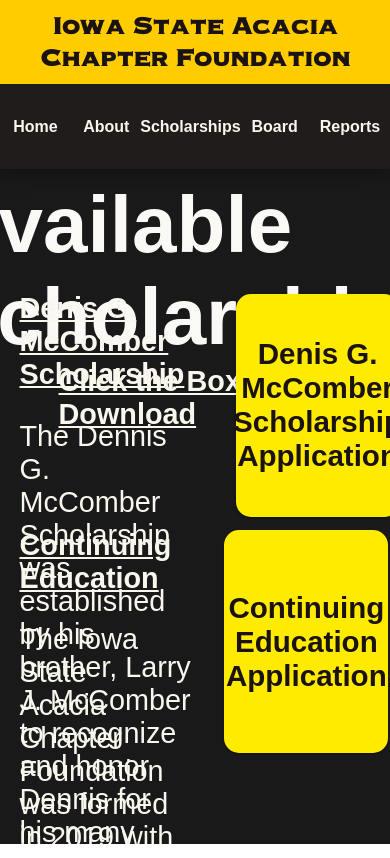
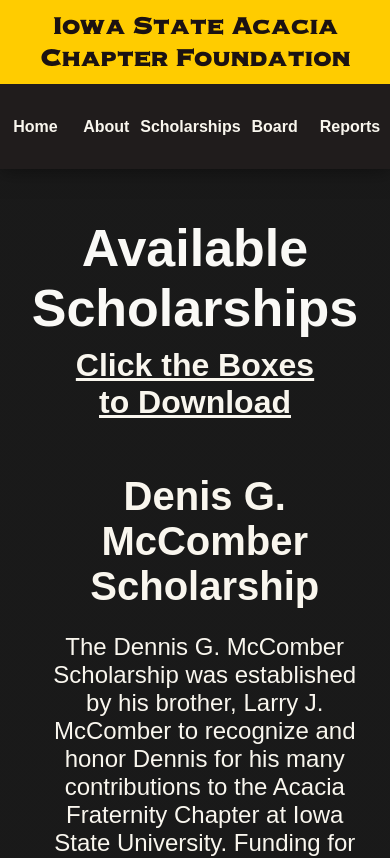
Before and after one commit to kevin21018212/Acacia-Website, a Next.js app: page /scholarships in a window 390 px wide. Shown: the top 858 px of the page. Built offline with nearby package versions, Linux system fonts and the light colour scheme; a web font is replaced by a local one.

Commit message:
mobile ops

```diff
--- a/app/css/downloadbox.module.css
+++ b/app/css/downloadbox.module.css
@@ -22,3 +22,9 @@
   transform: scale(1.05);
   background-color: #ffeb00;
 }
+
+@media only screen and (max-width: 600px) {
+  .title h3 {
+    font-size: 1.5rem;
+  }
+}
--- a/app/globals.css
+++ b/app/globals.css
@@ -78,16 +78,22 @@
   h1 {
     font-size: 1.25rem;
   }
+  h2 {
+    font-size: 3.25rem;
+  }
+  h3 {
+    font-size: 3.5rem;
+  }
   h4 {
-    font-size: 1.8rem;
+    font-size: 2.5rem;
   }
   h5 {
     font-size: 1.8rem;
   }
   h6 {
-    font-size: 1.8rem;
+    font-size: 1rem;
   }
   p {
-    font-size: 1.8rem;
+    font-size: 1.5rem;
   }
 }
--- a/app/reports/page.module.css
+++ b/app/reports/page.module.css
@@ -32,3 +32,32 @@
   height: 20vh;
   margin: 2%;
 }
+
+/* Responsive Design for Card Box */
+@media (max-width: 768px) {
+  .reportsContainer {
+    height: 120vh;
+    width: 100vw;
+  }
+  .heading {
+    width: 100%;
+    height: 25vh;
+    text-align: center;
+  }
+  .heading h4 {
+    margin-top: 2.5%;
+    font-size: 2rem;
+  }
+  .boxesContainer {
+    height: 80vh;
+    width: 100vw;
+    flex-direction: column;
+    align-items: center;
+    flex-wrap: nowrap;
+  }
+  .box {
+    height: 12.5vh;
+    width: 80%;
+    margin: 6% 2.5% 6% 0%;
+  }
+}
--- a/app/scholarships/page.module.css
+++ b/app/scholarships/page.module.css
@@ -40,6 +40,9 @@
   width: 60%;
   margin-left: 2.5%;
 }
+.info h4 {
+  text-decoration: none;
+}
 
 .requirements {
   width: 40%;
@@ -49,3 +52,37 @@
   justify-content: center;
   align-items: center;
 }
+
+@media only screen and (max-width: 600px) {
+  .scholarshipsContainer {
+    height: 215vh;
+  }
+  .heading {
+    height: 20vh;
+    text-align: center;
+    margin: 10% 0%;
+  }
+  .heading h4 {
+    margin-top: 2.5%;
+    font-size: 2rem;
+  }
+  .scholarship {
+    flex-direction: column;
+    align-items: center;
+    height: 85vh;
+    margin: 5% 0%;
+  }
+
+  .info {
+    width: 85vw;
+    text-align: center;
+    justify-content: center;
+    margin: 0;
+    padding: 0% 2.5%;
+  }
+  .requirements {
+    width: 80vw;
+    margin: 10% 2.5% 0% 0%;
+    padding: 0;
+  }
+}
```
Also changed, not shown: app/about/page.module.css (+15 -10 lines), app/board/page.module.css (+7 -5 lines).
